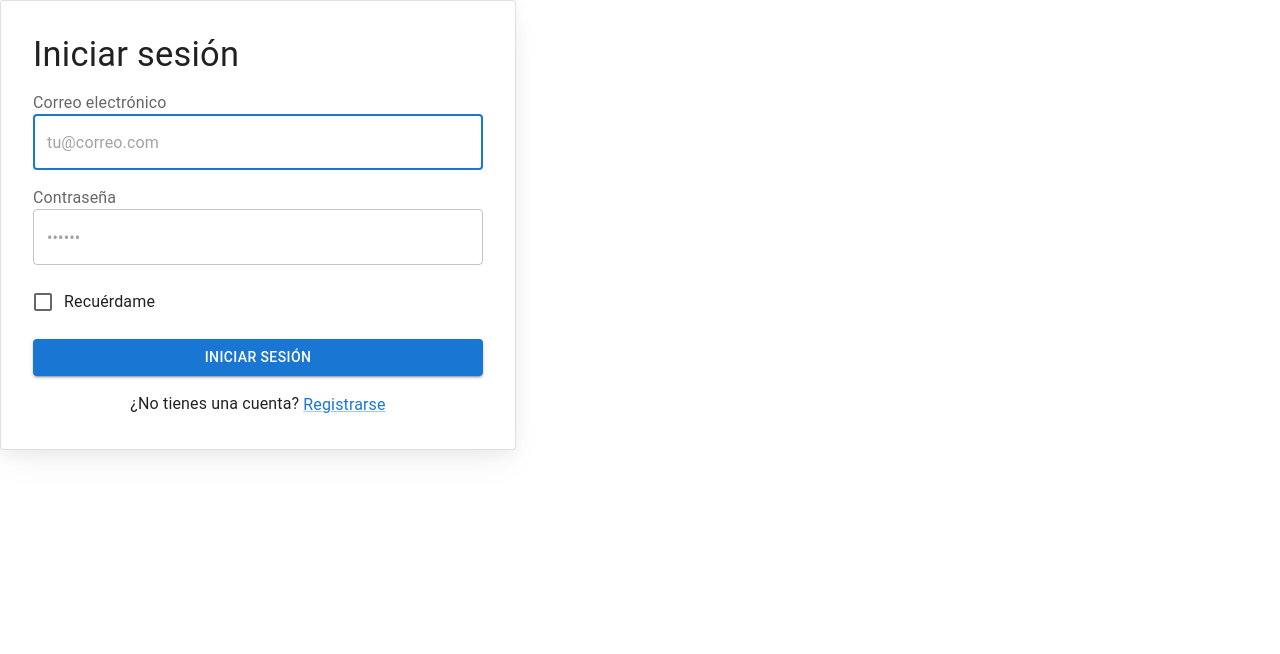
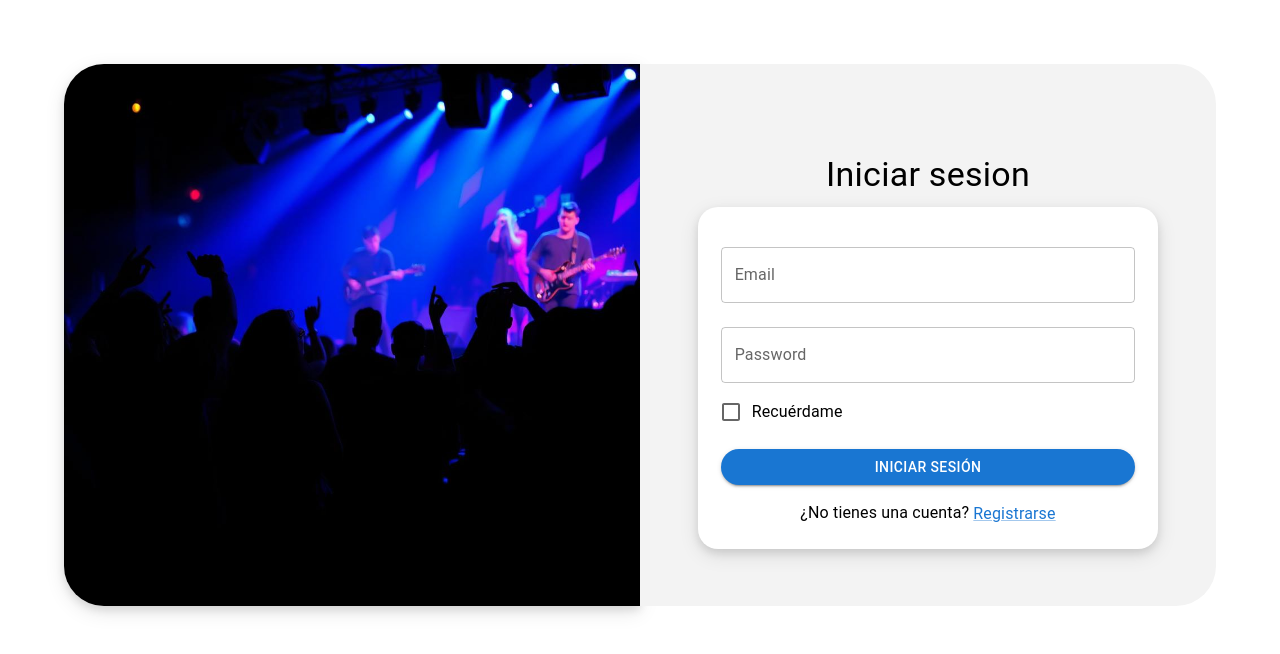
Before and after one commit to fertolaba/SIP-Front, a React (Create React App) app: page /login in a window 1280 px wide. Shown: the top 654 px of the page. Built offline with nearby package versions, Linux system fonts and the light colour scheme.

Commit message:
Estilado de Login

```diff
--- a/package.json
+++ b/package.json
@@ -9,6 +9,7 @@
     "@testing-library/jest-dom": "^5.17.0",
     "@testing-library/react": "^13.4.0",
     "@testing-library/user-event": "^13.5.0",
+    "front-sip": "file:",
     "react": "^18.3.1",
     "react-dom": "^18.3.1",
     "react-router-dom": "^6.26.2",
--- a/src/componentes/auth/Login.jsx
+++ b/src/componentes/auth/Login.jsx
@@ -1,4 +1,4 @@
-import React from "react";
+import React, { useState } from "react";
 import Box from '@mui/material/Box';
 import Button from '@mui/material/Button';
 import MuiCard from '@mui/material/Card';
@@ -12,33 +12,19 @@ import Typography from '@mui/material/Typography';
 import { styled } from '@mui/material/styles';
 import { useNavigate } from "react-router-dom";
 import fetchWithTimeout from "../_fetchWithTimeOut";
+import '../../ui/login.css';
 
-const Card = styled(MuiCard)(({ theme }) => ({
-  display: 'flex',
-  flexDirection: 'column',
-  alignSelf: 'center',
-  width: '100%',
-  padding: theme.spacing(4),
-  gap: theme.spacing(2),
-  boxShadow:
-    'hsla(220, 30%, 5%, 0.05) 0px 5px 15px 0px, hsla(220, 25%, 10%, 0.05) 0px 15px 35px -5px',
-  [theme.breakpoints.up('sm')]: {
-    width: '450px',
-  },
-  ...theme.applyStyles('dark', {
-    boxShadow:
-      'hsla(220, 30%, 5%, 0.5) 0px 5px 15px 0px, hsla(220, 25%, 10%, 0.08) 0px 15px 35px -5px',
-  }),
-}));
 
 export default function Login() {
 
-  const [emailError, setEmailError] = React.useState(false);
-  const [emailErrorMessage, setEmailErrorMessage] = React.useState('');
-  const [passwordError, setPasswordError] = React.useState(false);
-  const [passwordErrorMessage, setPasswordErrorMessage] = React.useState('');
   const [loading, setLoading] = React.useState(false);
   const [loginError, setLoginError] = React.useState('');
+
+  const [errors, setErrors] = useState({});
+
+  const [email, setEmail] = React.useState('');
+  const [password, setPassword] = React.useState('');
+
   const navigate = useNavigate();
 
   const handleRegisterRedirect = () => {
@@ -75,30 +61,18 @@ export default function Login() {
   };
 
   const validateInputs = () => {
-    const email = document.getElementById('email');
-    const password = document.getElementById('password');
 
-    let isValid = true;
+    const newErrors = {};
 
-    if (!email.value || !/\S+@\S+\.\S+/.test(email.value)) {
-      setEmailError(true);
-      setEmailErrorMessage('Por favor, introduce un correo válido.');
-      isValid = false;
-    } else {
-      setEmailError(false);
-      setEmailErrorMessage('');
+    if (!email || !/\S+@\S+\.\S+/.test(email)) {
+      newErrors.email="Por favor, introduce un correo válido."
+    }
+    else if (!password || password.length < 6) {
+      newErrors.password="La contraseña debe tener al menos 6 caracteres."
     }
 
-    if (!password.value || password.value.length < 6) {
-      setPasswordError(true);
-      setPasswordErrorMessage('La contraseña debe tener al menos 6 caracteres.');
-      isValid = false;
-    } else {
-      setPasswordError(false);
-      setPasswordErrorMessage('');
-    }
-
-    return isValid;
+    setErrors(newErrors);
+    return Object.keys(newErrors).length === 0;
   };
 
   const handleLogin  = async (credentials) => {
@@ -133,70 +107,58 @@ export default function Login() {
   };
 
   return (
-    <Card variant="outlined">
-      <Typography
-        component="h1"
-        variant="h4"
-        sx={{ width: '100%', fontSize: 'clamp(2rem, 10vw, 2.15rem)' }}
-      >
-        Iniciar sesión
+    <div id='login'>
+      <div id='login-image2'></div>
+      <div id='login-register'>
+        <Box sx={{ maxWidth: 800, mx: 'auto', mt: 4 }} id='login-form'>
+          <Typography variant="h4" gutterBottom>
+            Iniciar sesion
           </Typography>
-      <Box
-        component="form"
-        onSubmit={handleSubmit}
-        noValidate
-        sx={{ display: 'flex', flexDirection: 'column', width: '100%', gap: 2 }}
-      >
-        <FormControl>
-          <FormLabel htmlFor="email">Correo electrónico</FormLabel>
+          <form onSubmit={handleSubmit} id='login-form'>
             <TextField
-            error={emailError}
-            helperText={emailErrorMessage}
-            id="email"
+              fullWidth
+              label="Email"
+              name="email"
               type="email"
-            name="email"
-            placeholder="tu@correo.com"
-            autoComplete="email"
-            autoFocus
-            required
+              onChange={(e) => setEmail(e.target.value)}
+              value={email}
+              margin="normal"
+              error={Boolean(errors.email)}
+              helperText={errors.email}
+            />
+            <TextField
               fullWidth
-            variant="outlined"
-            color={emailError ? 'error' : 'primary'}
+              label="Password"
+              name="password"
+              type="password"
+              onChange={(e) => setPassword(e.target.value)}
+              value={password}
+              margin="normal"
+              error={Boolean(errors.password)}
+              helperText={errors.password}
             />
-        </FormControl>
-        <FormControl>
-          <Box sx={{ display: 'flex', justifyContent: 'space-between' }}>
-            <FormLabel htmlFor="password">Contraseña</FormLabel>
-          </Box>
-          <TextField
-            error={passwordError}
-            helperText={passwordErrorMessage}
-            name="password"
-            placeholder="••••••"
-            type="password"
-            id="password"
-            autoComplete="current-password"
-            required
-            fullWidth
-            variant="outlined"
-            color={passwordError ? 'error' : 'primary'}
-          />
-        </FormControl>
-        {loginError && <Typography color="error">{loginError}</Typography>}
             <FormControlLabel
               control={<Checkbox value="remember" color="primary" />}
               label="Recuérdame"
             />
-        <Button type="submit" fullWidth variant="contained" disabled={loading}>
+            <Button
+              className='register'
+              fullWidth
+              variant="contained"
+              type="submit"
+              color="primary"
+              sx={{ mt: 2 }}
+            >
               {loading ? 'Cargando...' : 'Iniciar sesión'}
             </Button>
-        <Typography sx={{ textAlign: 'center' }}>
-          ¿No tienes una cuenta?{' '}
-          <Link component="button" onClick={handleRegisterRedirect}>
+            <Typography variant="body1" align="center" sx={{ mt: 2 }}>
+              ¿No tienes una cuenta?{' '} <Link component="button" onClick={handleRegisterRedirect}>
                 Registrarse
               </Link>
             </Typography>
+          </form>
         </Box>
-    </Card>
+      </div>
+    </div>
   );
 }
--- a/src/componentes/auth/Registro.js
+++ b/src/componentes/auth/Registro.js
@@ -301,7 +301,7 @@ const Registro = () => {
               Registrarse
             </Button>
             <Typography variant="body1" align="center" sx={{ mt: 2 }}>
-              ¿Ya tienes cuenta?<Link component="button" onClick={handleRegisterRedirect}>
+              ¿Ya tienes cuenta? <Link component="button" onClick={handleRegisterRedirect}>
             Iniciar sesion
           </Link>
             </Typography>
--- a/src/ui/login.css
+++ b/src/ui/login.css
@@ -13,6 +13,19 @@
     box-shadow: 0 4px 8px rgba(0, 0, 0, 0.1), 0 6px 20px rgba(0, 0, 0, 0.1);
 
 }
+
+#login-image2{
+    background-color: rgb(195, 195, 255);
+    width: 50%;
+    padding: 5%;
+    background-image: url('../img/login-img.png.jpg');
+    background-size: cover;
+    background-position: center;
+    border-radius: 40px 0px 0px 40px;
+    box-shadow: 0 4px 8px rgba(0, 0, 0, 0.1), 0 6px 20px rgba(0, 0, 0, 0.1);
+
+}
+
 #login-register{
     width: 50%;
     padding: 5%;
```
Also changed, not shown: src/img/login-img.png.jpg (added), 1 other file (tests, documents, lock files or other folders). Lines whose indentation alone changed are shown as unchanged.
